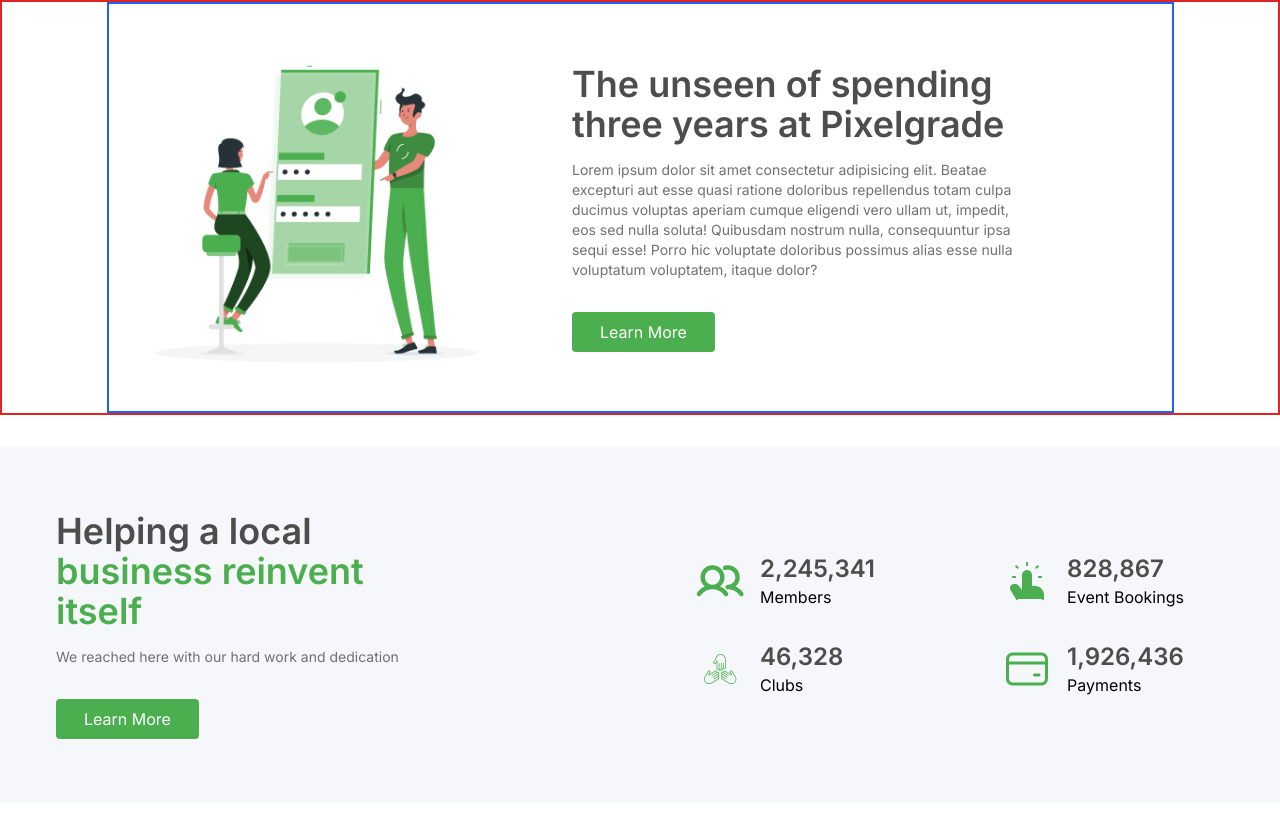
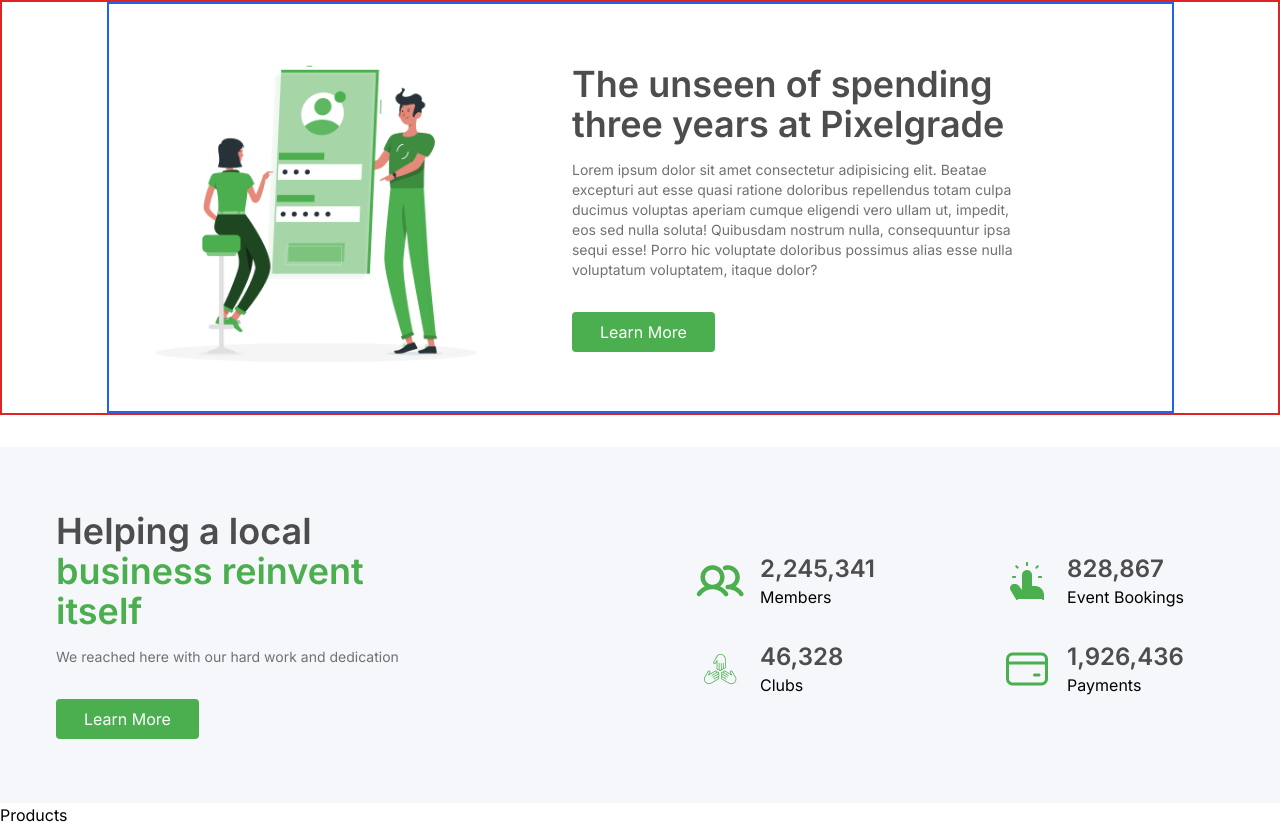
Before and after one commit to septianadip17/slicing-exercise-part4, a React (Vite) app: page / in a window 1280 px wide. Shown: the part 1736-2563 px from the top of the page. Before the commit the page ends 2539 px from the top, so only its background shows below. Built offline with nearby package versions, Linux system fonts and the light colour scheme.

Commit message:
products added and showed

```diff
--- a/src/App.jsx
+++ b/src/App.jsx
@@ -2,6 +2,7 @@
 import About from "./components/About";
 import Home from "./components/Home";
 import Navbar from "./components/Navbar";
+import Products from "./components/Products";
 import Services from "./components/Services";
 
 function App() {
@@ -11,6 +12,7 @@
       <Home />
       <Services />
       <About />
+      <Products />
     </>
   );
 }
--- a/src/components/Products.jsx
+++ b/src/components/Products.jsx
@@ -0,0 +1,9 @@
+import React from 'react'
+
+const Products = () => {
+  return (
+    <div>Products</div>
+  )
+}
+
+export default Products
```
